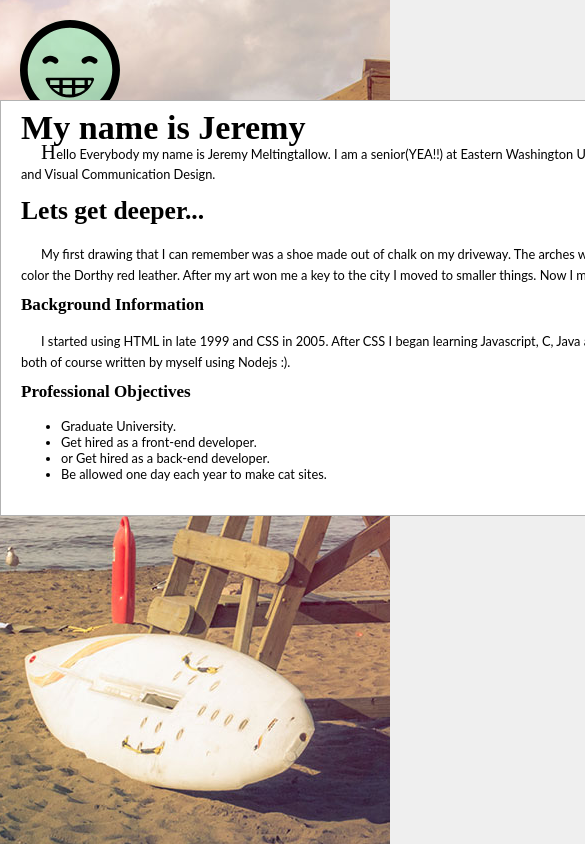
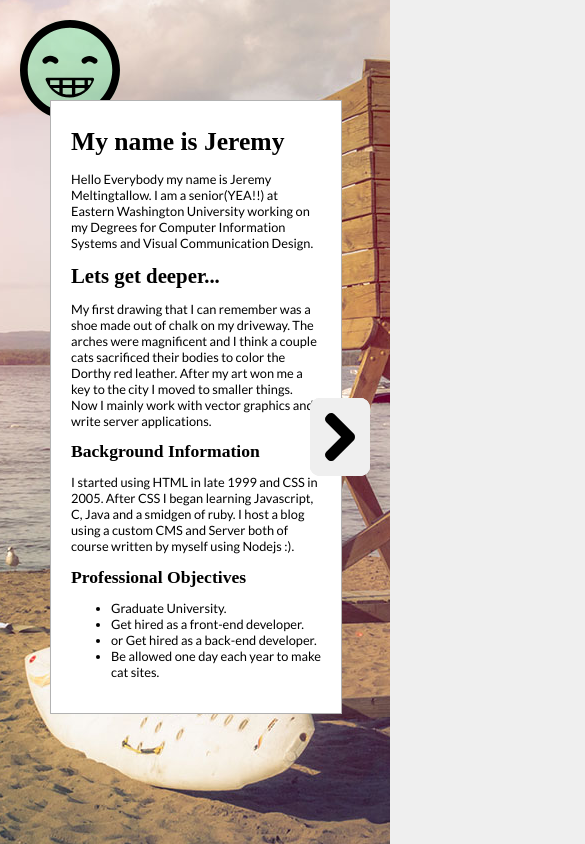
Before and after one commit to ewu-meltingj/ewu-meltingj.github.io, a plain HTML site: page index.html in a window 390 px wide. Shown: the top 844 px of the page, 585 px wide, since content can reach past the window. Drawn offline with Linux system fonts and the light colour scheme; a web font is replaced by a local one.

Commit message:
TakeThat

```diff
--- a/css/base-type.css
+++ b/css/base-type.css
@@ -15,43 +15,28 @@ h1, h2, h3, h4, h5, h6 {
     font-family: 'Lato', sans-serif; }
 
 h1 {
-  font-size: 3.3333em; }
+  font-size: 2em;
+  line-height: 1.25em;
+}
 
 h2 {
-  font-size: 2.6667em; }
-
+  font-size: 1.625em;
+  line-height: 1.15384615em;
+}
 h3 {
-  font-size: 2em; }
-
+  font-size: 1.375em;
+  line-height: 1.13636364em;
+}
 h4 {
-  font-size: 1.3333em; }
-
-h5 {
-  font-size: 1.1667em; }
-
-h6 {
-  font-size: 1em; }
-
+  font-size: 1.125em;
+  line-height: 1.125em;
+}
 p {
-  line-height: 1.618em;
-  margin-bottom: 0.4045em;
-  font-size: 1em; }
+  font-size: 1em;
+  line-height: 1.25em;
+}
 
 a:link, a:hover, a:visited, a:active {
   text-decoration: none;
 }
  /*end base type */
-
- /* type styles per container*/
-.main-content p:first-letter {
-  margin-left: 20px;
-}
-.main-content p:first-of-type:first-letter  {
-  font-family: 'Lustria', serif;
-  font-size: 1.618em;
-  padding-right: 0.012em;
-}
-.main-content h2:first-of-type:first-line {
-  line-height: 0;
-}
-/* end type styles per container*/
--- a/css/inputs.css
+++ b/css/inputs.css
@@ -10,7 +10,7 @@ label:not(#logo) {
 	background: #efefef;
 	padding: 15px;
 	border-radius: 10px;
-	z-index: 1336;
+	z-index: 9001;
 	right: 20px;
 	moz-user-select: none;
 	-webkit-user-select: none;
@@ -41,7 +41,6 @@ input[type=radio]:checked + label + section .main-content {
 	opacity: 1 !important;
 	color: rgba(0,0,0, 1);
 	z-index: 9000;
-	width: 100%;
 	top:89px !important;
 	left: 89px !important;
 }
@@ -71,7 +70,7 @@ label#logo {
 }
 label#logo:before {content: url('../svg/happy.svg');}
 input[type=checkbox]:checked + label#logo:before {content: url('../svg/upset.svg');}
-input[type=checkbox]:checked ~ .main-wrapper section .main-content{width: calc(100% - 91px);}
+input[type=checkbox]:checked ~ .main-wrapper section .main-content{width: calc(100% - 137px);}
 input[type=checkbox]:checked ~ .main-wrapper section:nth-of-type(2) .main-content {top:5px; left: 5px;}
 input[type=checkbox]:checked ~ .main-wrapper section:nth-of-type(3) .main-content {top:13px; left: 13px;}
 input[type=checkbox]:checked ~ .main-wrapper section:nth-of-type(4) .main-content {top:34px; left: 34px;}
--- a/css/media-queries.css
+++ b/css/media-queries.css
@@ -26,14 +26,14 @@ I tend to go for a 600px - 960px width max but using percentages
 */
 /*answer from http://stackoverflow.com/users/1844811/beneto*/
 @media only screen and (max-width:1190px){
-	div.main-content, div.footer {
+	div.content-wrapper {
 		width: 735px;
 		font-size: 80%;
 	}
 }
 /*important*/
 @media only screen and (max-width:970px){
-	div.main-content, div.footer {
+	div.content-wrapper {
 		width: 600px;
 	}
 	label:not(#logo) {
@@ -53,37 +53,37 @@ I tend to go for a 600px - 960px width max but using percentages
 
 }
 @media only screen and (max-width:786px){
-	div.main-content, div.footer {
+	div.content-wrapper {
 		width: 486px;
 	}
 }
 @media only screen and (max-width:672px){
-	div.main-content, div.footer {
+	div.content-wrapper {
 		width: 415px;
 	}
 }
 @media only screen and (max-width:596px){
-	div.main-content, div.footer {
+	div.content-wrapper {
 		width: 368px;
 	}
 }
 @media only screen and (max-width:546px){
-	div.main-content, div.footer {
+	div.content-wrapper {
 		width: 337px;
 	}
 }
 @media only screen and (max-width:510px){
-	div.main-content, div.footer {
+	div.content-wrapper {
 		width: 315px;
 	}
 }
 @media only screen and (max-width:486px){
-	div.main-content, div.footer {
+	div.content-wrapper {
 		width: 300px;
 	}
 }
 @media only screen and (max-width:470px){
-	div.main-content, div.footer {
+	div.content-wrapper {
 		width: 290px;
 	}
 }
--- a/css/style.css
+++ b/css/style.css
@@ -54,27 +54,15 @@ div.content-wrapper {
 	margin: 0 auto;
 	width: 960px;
 }
-
 div.main-content {
 	position: absolute;
 	left: 0;
 	top: 0;
 	background: rgba(255,255,255, 1);
-	width: 100%;
 	opacity: 1;
 	border: 1px solid rgba(0,0,0,0.3);
 	padding: 20px;
-}
-
-div.rel-box {
-	width: calc(100% - 2px);
-	height: calc(100% - 60px);
-	position: absolute;
-	top: 0;
-	left: 0;
-	background: rgba(255,255,255, 1);
-	padding: 20px;
-	transition: z-index 2s;
+	width: calc(100% - 40px);
 }
 div.relative {
 	position: relative;
--- a/index.html
+++ b/index.html
@@ -3,7 +3,7 @@
 <head>
 	<meta charset="UTF-8">
 	<title>Portfolio</title>
-	<!-- <link href='http://fonts.googleapis.com/css?family=Lustria|Lato' rel='stylesheet' type='text/css'> -->
+	<link href='http://fonts.googleapis.com/css?family=Lustria|Lato' rel='stylesheet' type='text/css'>
 	<link rel="stylesheet" href="css/normalize.css">
 	<link rel="stylesheet" href="css/base-type.css">
 	<link rel="stylesheet" href="css/style.css">
@@ -18,7 +18,7 @@
 		<label for="image1"></label>
 		<section class="hide" tabindex="-1">
 			<div class="img-wrapper">
-				<img src="img/uno.jpg" alt="">
+				<img src="img/quattro.jpg" alt="">
 			</div>
 			<div class="content-wrapper">
 				<div class="main-content">
@@ -33,7 +33,7 @@
 		<label for="image2"></label>
 		<section class="hide" tabindex="-1">
 			<div class="img-wrapper">
-				<img src="img/dos.jpg" alt="">
+				<img src="img/quattro.jpg" alt="">
 			</div>
 			<div class="content-wrapper">
 				<div class="main-content">
@@ -47,7 +47,7 @@
 		<label for="image3"></label>
 		<section class="hide" tabindex="-1">
 			<div class="img-wrapper">
-				<img src="img/tres.jpg" alt="">
+				<img src="img/quattro.jpg" alt="">
 			</div>
 
 			<div class="content-wrapper">
@@ -83,13 +83,13 @@
 
 			<div class="content-wrapper">
 				<div class="main-content">
-					<h2>My name is Jeremy</h2>
+					<h1>My name is Jeremy</h1>
 					<p>Hello Everybody my name is Jeremy Meltingtallow. I am a senior(YEA!!) at Eastern Washington University working on my Degrees for Computer Information Systems and Visual Communication Design.</p>
-					<h3>Lets get deeper...</h3>
+					<h2>Lets get deeper...</h2>
 					<p>My first drawing that I can remember was a shoe made out of chalk on my driveway. The arches were magnificent and I think a couple cats sacrificed their bodies to color the Dorthy red leather. After my art won me a key to the city I moved to smaller things. Now I mainly work with vector graphics and write server applications.</p>
-					<h4>Background Information</h4>
+					<h3>Background Information</h3>
 					<p>I started using HTML in late 1999 and CSS in 2005. After CSS I began learning Javascript, C, Java and a smidgen of ruby. I host a blog using a custom CMS and Server both of course written by myself using Nodejs :).</p>
-					<h4>Professional Objectives</h4>
+					<h3>Professional Objectives</h3>
 					<ul>
 						<li>Graduate University.</li>
 						<li>Get hired as a front-end developer.</li>
```
